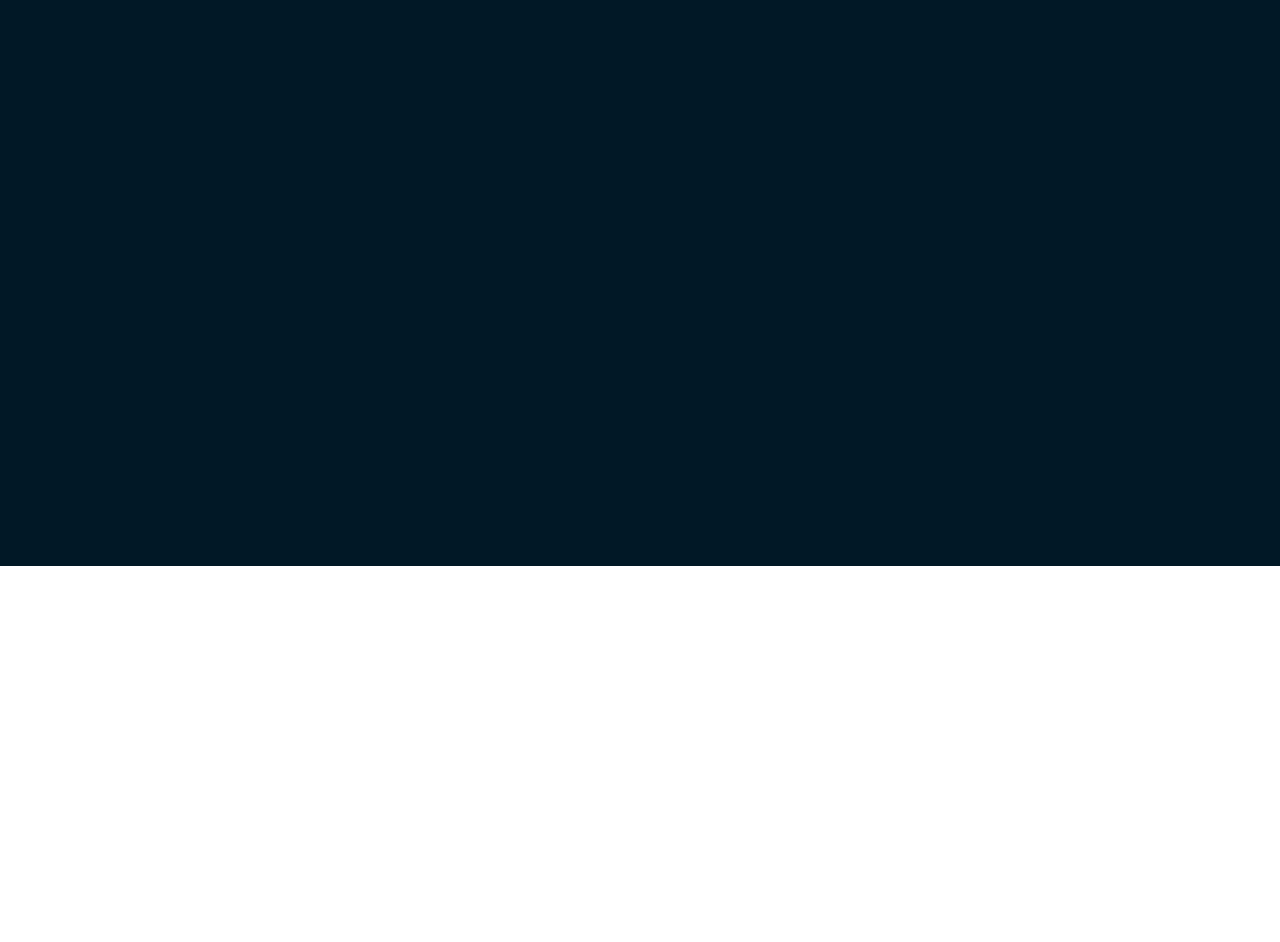
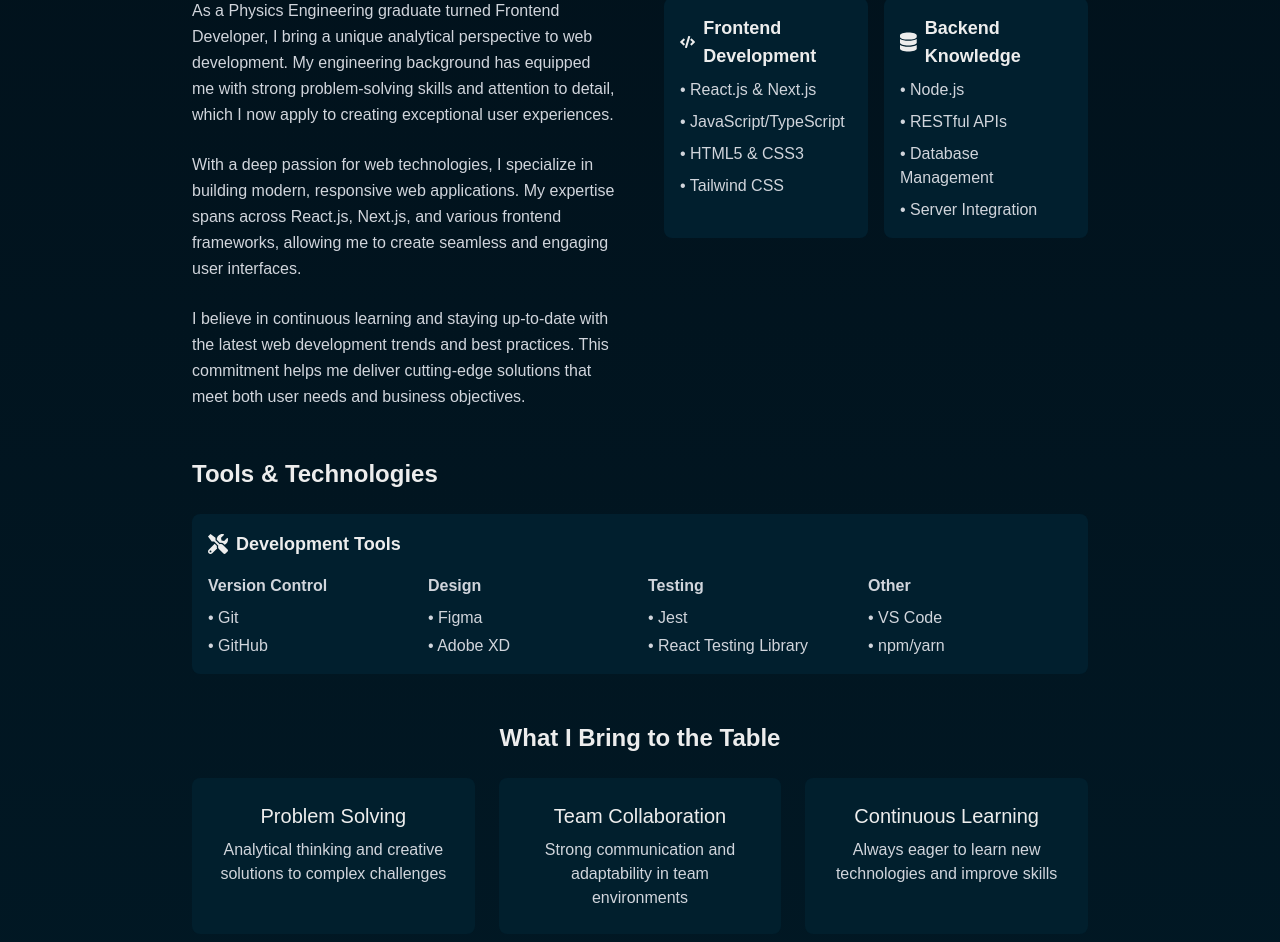
Before and after one commit to atabeyaykut/PersonalPage, a React (Vite) app: page /about in a window 1280 px wide. Shown: the part 234-1176 px from the top of the page. Before the commit the page ends 800 px from the top, so only its background shows below. Built offline with nearby package versions, Linux system fonts and the light colour scheme.

Commit message:
Add framer-motion for animations; enhance About component with motion effects and detailed professional overview

```diff
--- a/package.json
+++ b/package.json
@@ -14,6 +14,7 @@
     "@tanstack/react-query": "^5.66.0",
     "@tanstack/react-query-devtools": "^5.66.0",
     "axios": "^1.7.9",
+    "framer-motion": "^12.4.3",
     "react": "^19.0.0",
     "react-dom": "^19.0.0",
     "react-hook-form": "^7.54.2",
--- a/src/components/About.jsx
+++ b/src/components/About.jsx
@@ -1,11 +1,158 @@
-import React from 'react'
+import React from 'react';
+import { FaCode, FaDatabase, FaTools } from 'react-icons/fa';
+import { motion } from 'framer-motion';
 
 function About() {
+    const containerVariants = {
+        hidden: { opacity: 0 },
+        visible: {
+            opacity: 1,
+            transition: {
+                staggerChildren: 0.3
+            }
+        }
+    };
+
+    const itemVariants = {
+        hidden: { y: 20, opacity: 0 },
+        visible: {
+            y: 0,
+            opacity: 1,
+            transition: {
+                duration: 0.5
+            }
+        }
+    };
+
     return (
-        <div className="about page-transition">
-            About
-        </div>
-    )
+        <motion.section
+            initial="hidden"
+            animate="visible"
+            variants={containerVariants}
+            className="about page-transition min-h-screen flex flex-col justify-center py-20 px-6 bg-gradient-to-b from-[#01111b] to-[#011824]"
+        >
+            <div className="max-w-4xl mx-auto">
+                <motion.h2
+                    variants={itemVariants}
+                    className="text-5xl font-bold text-center mb-12"
+                >
+                    About <span className="text-primary">Me</span>
+                </motion.h2>
+
+                <div className="grid md:grid-cols-2 gap-12">
+                    <motion.div variants={itemVariants} className="space-y-6">
+                        <h3 className="text-2xl font-semibold text-primary">Professional Journey</h3>
+                        <p className="text-gray-300 leading-relaxed">
+                            As a Physics Engineering graduate turned Frontend Developer, I bring a unique analytical perspective to web development. My engineering background has equipped me with strong problem-solving skills and attention to detail, which I now apply to creating exceptional user experiences.
+                        </p>
+                        <p className="text-gray-300 leading-relaxed">
+                            With a deep passion for web technologies, I specialize in building modern, responsive web applications. My expertise spans across React.js, Next.js, and various frontend frameworks, allowing me to create seamless and engaging user interfaces.
+                        </p>
+                        <p className="text-gray-300 leading-relaxed">
+                            I believe in continuous learning and staying up-to-date with the latest web development trends and best practices. This commitment helps me deliver cutting-edge solutions that meet both user needs and business objectives.
+                        </p>
+                    </motion.div>
+
+                    <motion.div variants={itemVariants} className="space-y-6">
+                        <h3 className="text-2xl font-semibold text-primary">Technical Expertise</h3>
+                        <div className="grid grid-cols-1 md:grid-cols-2 gap-4">
+                            <div className="bg-[#011f2e] p-4 rounded-lg">
+                                <div className="flex items-center gap-2 mb-2">
+                                    <FaCode className="text-primary text-xl" />
+                                    <h4 className="text-lg font-semibold">Frontend Development</h4>
+                                </div>
+                                <ul className="text-gray-300 space-y-2">
+                                    <li>• React.js & Next.js</li>
+                                    <li>• JavaScript/TypeScript</li>
+                                    <li>• HTML5 & CSS3</li>
+                                    <li>• Tailwind CSS</li>
+                                </ul>
+                            </div>
+                            <div className="bg-[#011f2e] p-4 rounded-lg">
+                                <div className="flex items-center gap-2 mb-2">
+                                    <FaDatabase className="text-primary text-xl" />
+                                    <h4 className="text-lg font-semibold">Backend Knowledge</h4>
+                                </div>
+                                <ul className="text-gray-300 space-y-2">
+                                    <li>• Node.js</li>
+                                    <li>• RESTful APIs</li>
+                                    <li>• Database Management</li>
+                                    <li>• Server Integration</li>
+                                </ul>
+                            </div>
+                        </div>
+                    </motion.div>
+
+                    <motion.div variants={itemVariants} className="md:col-span-2 space-y-6">
+                        <h3 className="text-2xl font-semibold text-primary">Tools & Technologies</h3>
+                        <div className="bg-[#011f2e] p-4 rounded-lg">
+                            <div className="flex items-center gap-2 mb-4">
+                                <FaTools className="text-primary text-xl" />
+                                <h4 className="text-lg font-semibold">Development Tools</h4>
+                            </div>
+                            <div className="grid grid-cols-2 md:grid-cols-4 gap-4">
+                                <div className="text-gray-300">
+                                    <h5 className="font-semibold mb-2">Version Control</h5>
+                                    <ul className="space-y-1">
+                                        <li>• Git</li>
+                                        <li>• GitHub</li>
+                                    </ul>
+                                </div>
+                                <div className="text-gray-300">
+                                    <h5 className="font-semibold mb-2">Design</h5>
+                                    <ul className="space-y-1">
+                                        <li>• Figma</li>
+                                        <li>• Adobe XD</li>
+                                    </ul>
+                                </div>
+                                <div className="text-gray-300">
+                                    <h5 className="font-semibold mb-2">Testing</h5>
+                                    <ul className="space-y-1">
+                                        <li>• Jest</li>
+                                        <li>• React Testing Library</li>
+                                    </ul>
+                                </div>
+                                <div className="text-gray-300">
+                                    <h5 className="font-semibold mb-2">Other</h5>
+                                    <ul className="space-y-1">
+                                        <li>• VS Code</li>
+                                        <li>• npm/yarn</li>
+                                    </ul>
+                                </div>
+                            </div>
+                        </div>
+                    </motion.div>
+                </div>
+
+                <motion.div variants={itemVariants} className="mt-12 text-center">
+                    <h3 className="text-2xl font-semibold text-primary mb-6">What I Bring to the Table</h3>
+                    <ul className="grid md:grid-cols-3 gap-6">
+                        <motion.li
+                            variants={itemVariants}
+                            className="bg-[#011f2d] p-6 rounded-lg"
+                        >
+                            <h4 className="text-xl font-medium mb-2">Problem Solving</h4>
+                            <p className="text-gray-300">Analytical thinking and creative solutions to complex challenges</p>
+                        </motion.li>
+                        <motion.li
+                            variants={itemVariants}
+                            className="bg-[#011f2d] p-6 rounded-lg"
+                        >
+                            <h4 className="text-xl font-medium mb-2">Team Collaboration</h4>
+                            <p className="text-gray-300">Strong communication and adaptability in team environments</p>
+                        </motion.li>
+                        <motion.li
+                            variants={itemVariants}
+                            className="bg-[#011f2d] p-6 rounded-lg"
+                        >
+                            <h4 className="text-xl font-medium mb-2">Continuous Learning</h4>
+                            <p className="text-gray-300">Always eager to learn new technologies and improve skills</p>
+                        </motion.li>
+                    </ul>
+                </motion.div>
+            </div>
+        </motion.section>
+    );
 }
 
-export default About
+export default About;
```
Also changed, not shown: 1 other file (tests, documents, lock files or other folders).
